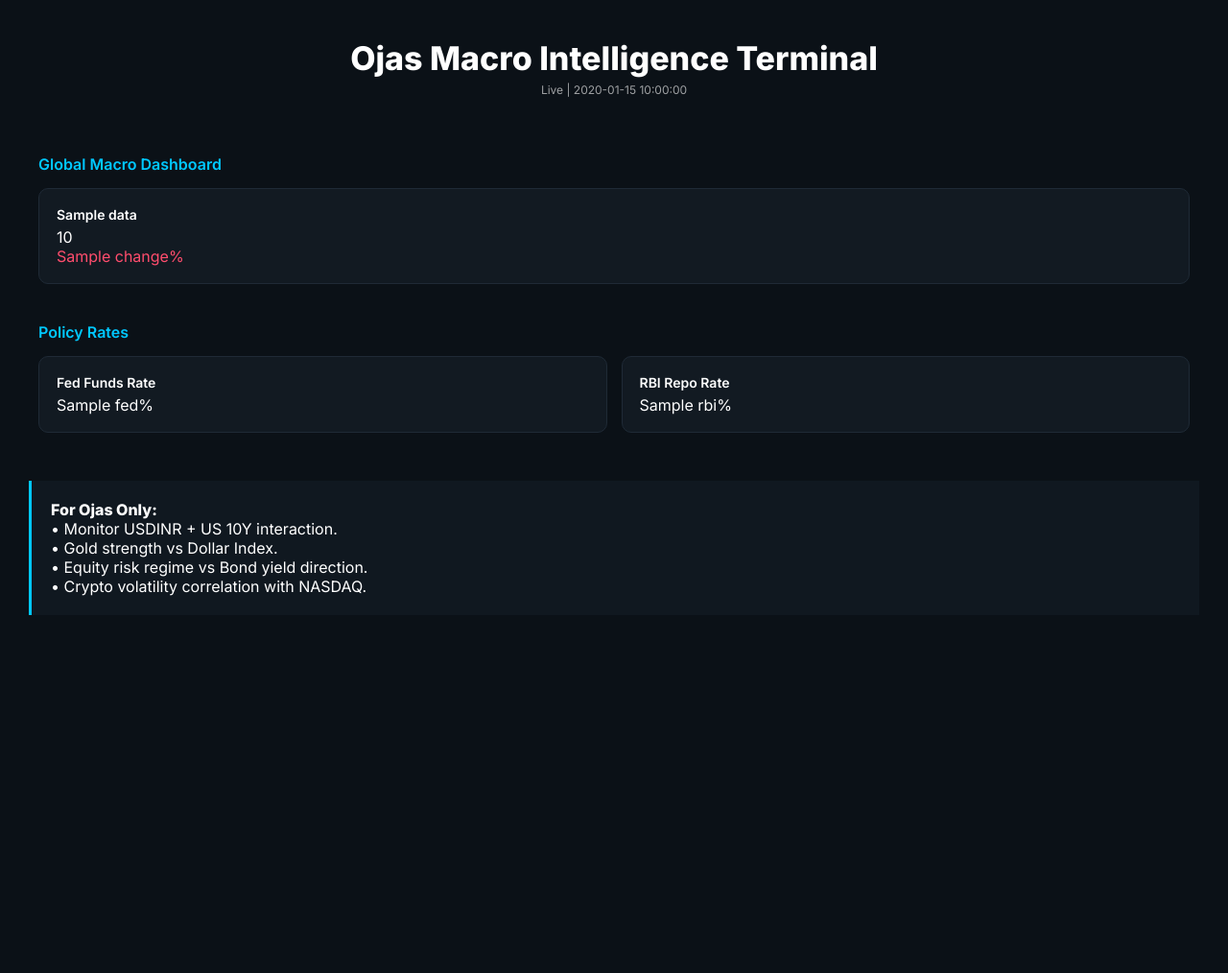
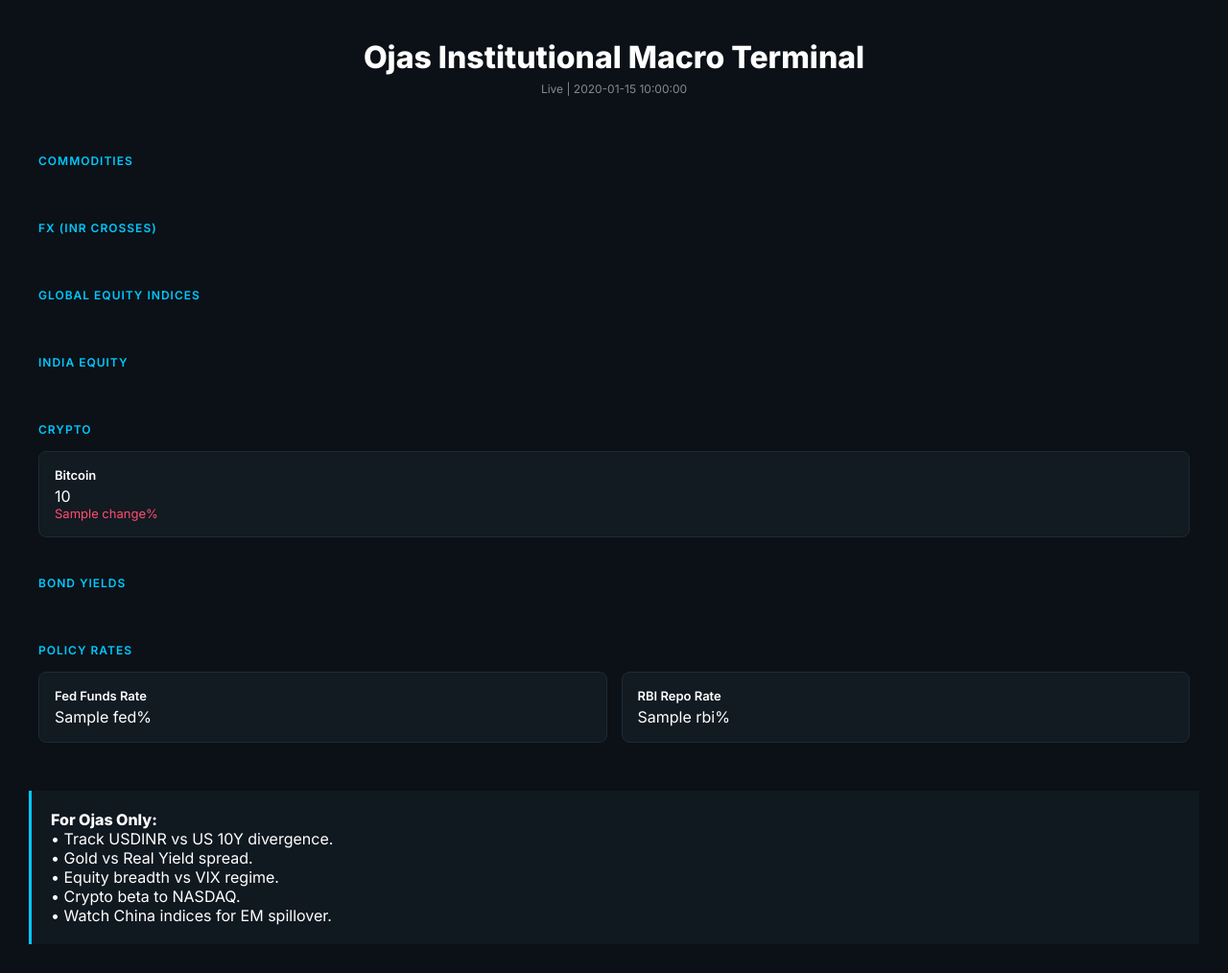
Before and after one commit to ojasb353-cmyk/ojas-market-tracker, a Flask app: template ojas_market_tracker/templates/index.html in a window 1280 px wide. Shown: the whole page at 96% size. Before the commit the page ends 641 px from the top, so only its background shows below. Run offline with Flask 3, Linux system fonts and the light colour scheme; the template is opened without the code that fills it: most values are stand-ins (such as "Sample title", 1, 10 or a date in 2020).

Commit message:
Full 22-asset institutional board layout

```diff
--- a/ojas_market_tracker/templates/index.html
+++ b/ojas_market_tracker/templates/index.html
@@ -1,49 +1,185 @@
 <!DOCTYPE html>
 <html>
 <head>
-<title>Ojas Macro Intelligence Terminal</title>
+<title>Ojas Institutional Macro Terminal</title>
 <meta http-equiv="refresh" content="60">
 <link href="https://fonts.googleapis.com/css2?family=Inter:wght@400;600;800&display=swap" rel="stylesheet">
 <style>
 body{background:#0b1117;color:white;font-family:'Inter',sans-serif;margin:0}
 .header{text-align:center;padding:40px}
-.title{font-size:34px;font-weight:800}
-.time{opacity:0.6;font-size:12px;margin-top:5px}
+.title{font-size:32px;font-weight:800}
+.time{opacity:0.5;font-size:12px;margin-top:6px}
+
 .section{padding:20px 40px}
-.section-title{color:#00c8ff;margin-bottom:15px;font-weight:600}
-.grid{display:grid;grid-template-columns:repeat(auto-fit,minmax(200px,1fr));gap:15px}
-.card{background:#121a22;padding:18px;border-radius:10px;border:1px solid #1f2a36}
-.asset{font-size:14px;font-weight:600}
-.price{font-size:16px;margin-top:5px}
-.pos{color:#00ff9c}
-.neg{color:#ff4d6d}
-.policy{background:#101820;padding:20px;margin:30px;border-left:3px solid #00c8ff}
+.section-title{
+color:#00c8ff;
+margin-bottom:15px;
+font-weight:600;
+text-transform:uppercase;
+font-size:12px;
+letter-spacing:1px
+}
+
+.grid{
+display:grid;
+grid-template-columns:repeat(auto-fit,minmax(180px,1fr));
+gap:15px
+}
+
+.card{
+background:#121a22;
+padding:16px;
+border-radius:8px;
+border:1px solid #1f2a36;
+transition:0.3s
+}
+
+.card:hover{
+border-color:#00c8ff;
+transform:translateY(-2px)
+}
+
+.asset{font-size:13px;font-weight:600}
+.price{font-size:16px;margin-top:4px}
+.pos{color:#00ff9c;font-size:13px}
+.neg{color:#ff4d6d;font-size:13px}
+
+.policy{
+background:#101820;
+padding:20px;
+margin:30px;
+border-left:3px solid #00c8ff
+}
 </style>
 </head>
 <body>
 
 <div class="header">
-<div class="title">Ojas Macro Intelligence Terminal</div>
+<div class="title">Ojas Institutional Macro Terminal</div>
 <div class="time">Live | {{ time }}</div>
 </div>
 
+<!-- COMMODITIES -->
 <div class="section">
-<div class="section-title">Global Macro Dashboard</div>
+<div class="section-title">Commodities</div>
 <div class="grid">
-{% for name, item in data.items() %}
+{% for name in ["Crude Oil","Natural Gas","Gold","Silver","Copper","Wheat"] %}
+{% if data.get(name) %}
 <div class="card">
 <div class="asset">{{ name }}</div>
-<div class="price">{{ item.price }}</div>
-{% if item.change > 0 %}
-<div class="pos">{{ item.change }}%</div>
+<div class="price">{{ data[name].price }}</div>
+{% if data[name].change > 0 %}
+<div class="pos">{{ data[name].change }}%</div>
 {% else %}
-<div class="neg">{{ item.change }}%</div>
+<div class="neg">{{ data[name].change }}%</div>
 {% endif %}
 </div>
+{% endif %}
 {% endfor %}
 </div>
 </div>
 
+<!-- FX -->
+<div class="section">
+<div class="section-title">FX (INR Crosses)</div>
+<div class="grid">
+{% for name in ["USD/INR","EUR/INR","AED/INR"] %}
+{% if data.get(name) %}
+<div class="card">
+<div class="asset">{{ name }}</div>
+<div class="price">{{ data[name].price }}</div>
+{% if data[name].change > 0 %}
+<div class="pos">{{ data[name].change }}%</div>
+{% else %}
+<div class="neg">{{ data[name].change }}%</div>
+{% endif %}
+</div>
+{% endif %}
+{% endfor %}
+</div>
+</div>
+
+<!-- GLOBAL EQUITY -->
+<div class="section">
+<div class="section-title">Global Equity Indices</div>
+<div class="grid">
+{% for name in ["S&P 500","Dow Jones","NASDAQ","Shanghai Composite","Hang Seng"] %}
+{% if data.get(name) %}
+<div class="card">
+<div class="asset">{{ name }}</div>
+<div class="price">{{ data[name].price }}</div>
+{% if data[name].change > 0 %}
+<div class="pos">{{ data[name].change }}%</div>
+{% else %}
+<div class="neg">{{ data[name].change }}%</div>
+{% endif %}
+</div>
+{% endif %}
+{% endfor %}
+</div>
+</div>
+
+<!-- INDIA EQUITY -->
+<div class="section">
+<div class="section-title">India Equity</div>
+<div class="grid">
+{% for name in ["NIFTY 50","Sensex"] %}
+{% if data.get(name) %}
+<div class="card">
+<div class="asset">{{ name }}</div>
+<div class="price">{{ data[name].price }}</div>
+{% if data[name].change > 0 %}
+<div class="pos">{{ data[name].change }}%</div>
+{% else %}
+<div class="neg">{{ data[name].change }}%</div>
+{% endif %}
+</div>
+{% endif %}
+{% endfor %}
+</div>
+</div>
+
+<!-- CRYPTO -->
+<div class="section">
+<div class="section-title">Crypto</div>
+<div class="grid">
+{% for name in ["Bitcoin","Ethereum"] %}
+{% if data.get(name) %}
+<div class="card">
+<div class="asset">{{ name }}</div>
+<div class="price">{{ data[name].price }}</div>
+{% if data[name].change > 0 %}
+<div class="pos">{{ data[name].change }}%</div>
+{% else %}
+<div class="neg">{{ data[name].change }}%</div>
+{% endif %}
+</div>
+{% endif %}
+{% endfor %}
+</div>
+</div>
+
+<!-- BONDS -->
+<div class="section">
+<div class="section-title">Bond Yields</div>
+<div class="grid">
+{% for name in ["US 10Y Yield","India 10Y"] %}
+{% if data.get(name) %}
+<div class="card">
+<div class="asset">{{ name }}</div>
+<div class="price">{{ data[name].price }}</div>
+{% if data[name].change > 0 %}
+<div class="pos">{{ data[name].change }}%</div>
+{% else %}
+<div class="neg">{{ data[name].change }}%</div>
+{% endif %}
+</div>
+{% endif %}
+{% endfor %}
+</div>
+</div>
+
+<!-- POLICY -->
 <div class="section">
 <div class="section-title">Policy Rates</div>
 <div class="grid">
@@ -60,10 +196,11 @@ body{background:#0b1117;color:white;font-family:'Inter',sans-serif;margin:0}
 
 <div class="policy">
 <strong>For Ojas Only:</strong><br>
-• Monitor USDINR + US 10Y interaction.<br>
-• Gold strength vs Dollar Index.<br>
-• Equity risk regime vs Bond yield direction.<br>
-• Crypto volatility correlation with NASDAQ.
+• Track USDINR vs US 10Y divergence.<br>
+• Gold vs Real Yield spread.<br>
+• Equity breadth vs VIX regime.<br>
+• Crypto beta to NASDAQ.<br>
+• Watch China indices for EM spillover.
 </div>
 
 </body>
```
